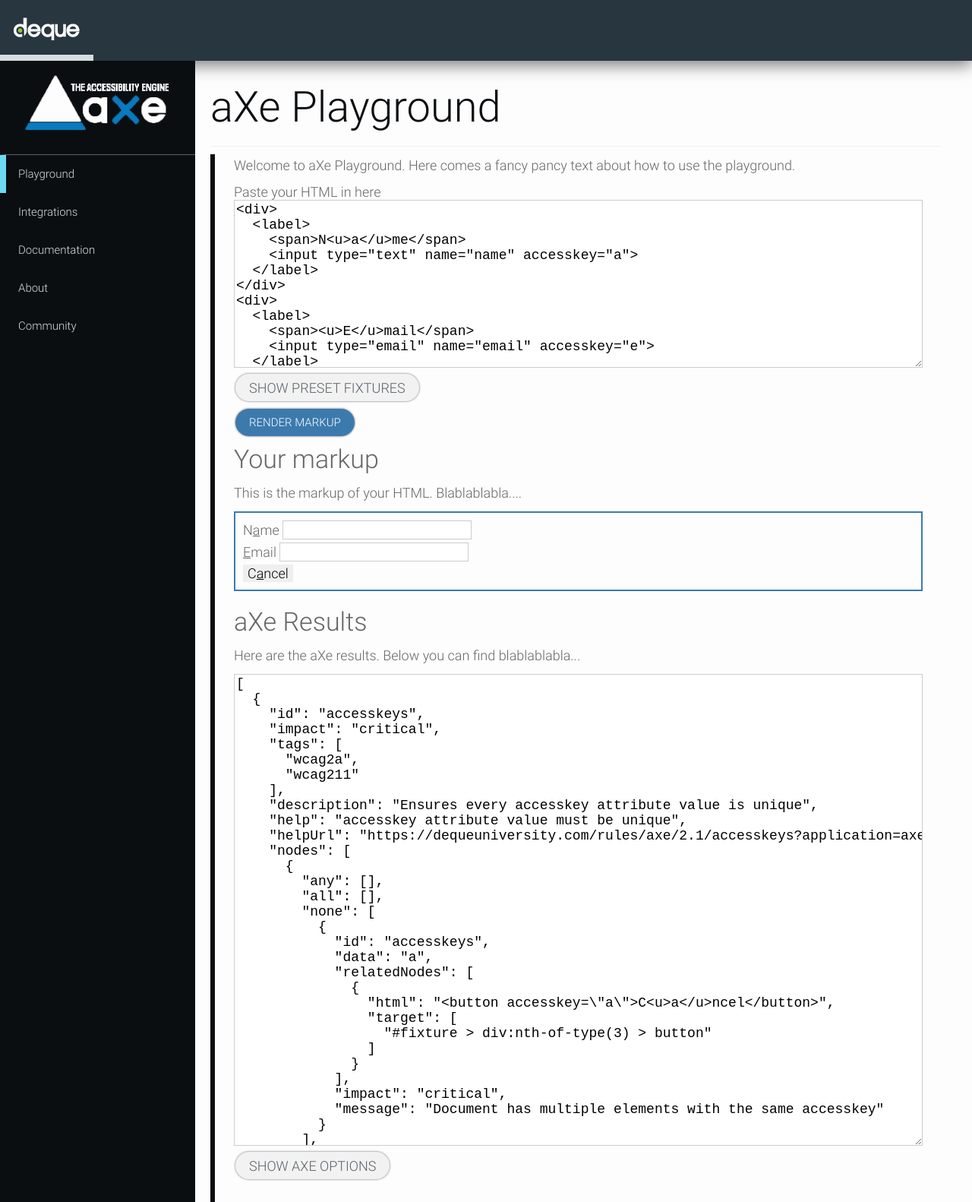
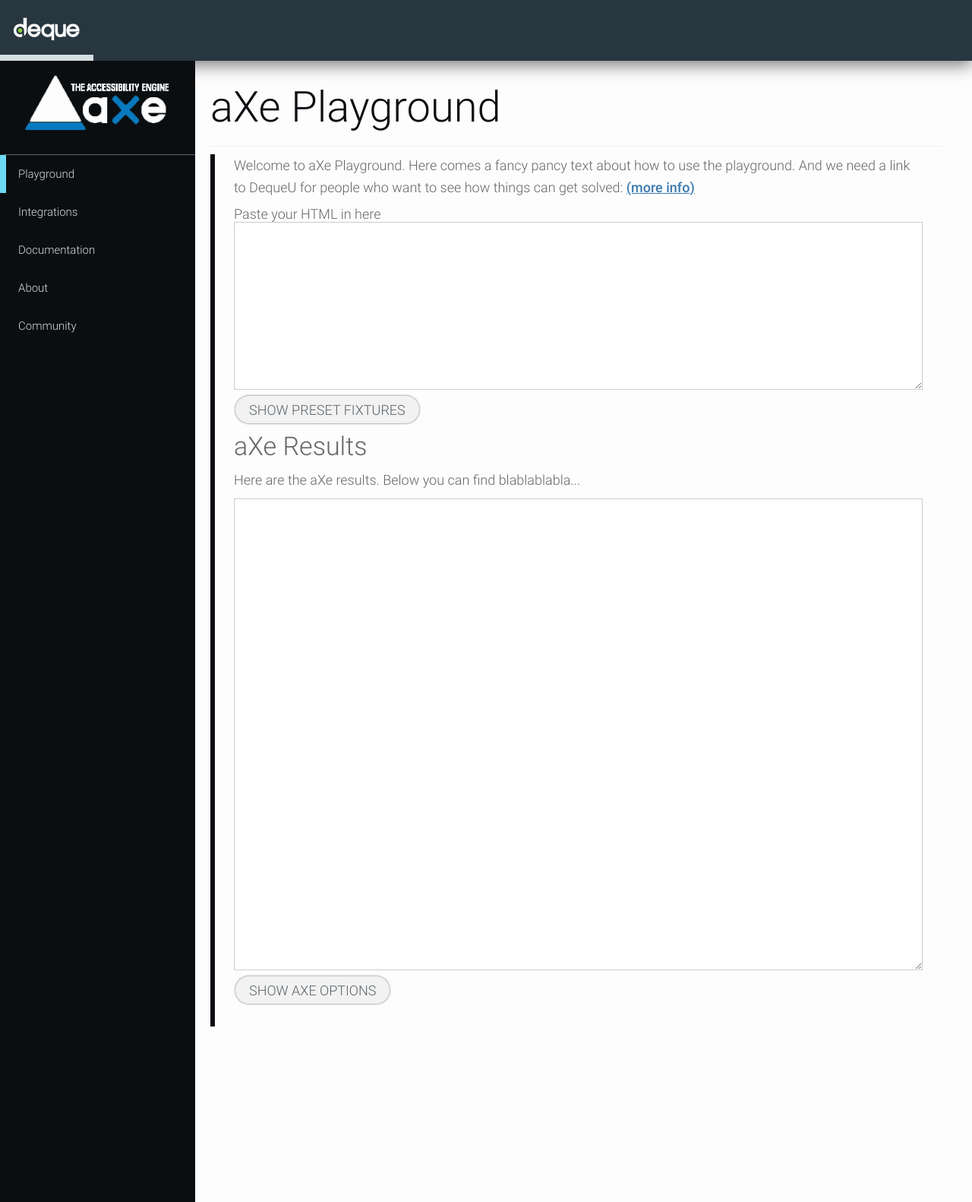
Before and after one commit to dequelabs/axe-website, a Jekyll site: the page built from playground/index.md, in a window 1280 px wide. Shown: the whole page at 76% size. Built offline with Jekyll 4.4.1, drawn with Linux system fonts in a browser that asks for light colours.

```diff
--- a/assets/styles/main.css
+++ b/assets/styles/main.css
@@ -84,6 +84,7 @@ strong {
   text-align: center;
   padding: 0px;
   width: 100%;
+  margin-bottom: 20px;
 }
 
 .allblocks a {
@@ -267,6 +268,10 @@ body .dqpl-main-content.dqpl-collapsed {
     width: 75px;
   }
 
+  .logo {
+    width: 110px !important;
+  }
+
   .page-content .dqpl-main-content.dqpl-collapsed {
     padding-top: 80px;
   }
@@ -287,6 +292,10 @@ body .dqpl-main-content.dqpl-collapsed {
   .examplelogo {
     height: 85px;
     width: 85px;
+  }
+
+  .logo {
+    width: 110px !important;
   }
 
   .page-content .dqpl-main-content.dqpl-collapsed {
@@ -316,6 +325,8 @@ body .dqpl-main-content.dqpl-collapsed {
     height: 100px;
     width: 100px;
   }
+
+
 }
 
 /* big screen desktop */
@@ -330,4 +341,6 @@ body .dqpl-main-content.dqpl-collapsed {
     height: 100px;
     width: 100px;
   }
+
+
 }
--- a/playground/index.md
+++ b/playground/index.md
@@ -3,23 +3,9 @@ layout: page
 title: aXe Playground
 ---
 <div>
-	<p> Welcome to aXe Playground. Here comes a fancy pancy text about how to use the playground.</p>
+	<p> Welcome to aXe Playground. Here comes a fancy pancy text about how to use the playground. And we need a link to DequeU for people who want to see how things can get solved: <a href="https://dequeuniversity.com/rules/axe/2.1/aria-required-children?application=axeChrome" target="_blank">(more info)</a></p>
 	<label id="edit-html-legend" for="markup">Paste your HTML in here</label>
-	<textarea class="prettyprint" id="markup" rows="10">&lt;div&gt;
-  &lt;label&gt;
-    &lt;span&gt;N&lt;u&gt;a&lt;/u&gt;me&lt;/span&gt;
-    &lt;input type="text" name="name" accesskey="a"&gt;
-  &lt;/label&gt;
-&lt;/div&gt;
-&lt;div&gt;
-  &lt;label&gt;
-    &lt;span&gt;&lt;u&gt;E&lt;/u&gt;mail&lt;/span&gt;
-    &lt;input type="email" name="email" accesskey="e"&gt;
-  &lt;/label&gt;
-&lt;/div&gt;
-&lt;div&gt;
-  &lt;button accesskey="a"&gt;C&lt;u&gt;a&lt;/u&gt;ncel&lt;/button&gt;
-&lt;/div&gt;
+	<textarea placeholder="Paste your HTML in here" class="prettyprint" id="markup" rows="10" >
 	</textarea>
 	<button class="area-trigger dqpl-button-secondary" data-area="preset-area" data-text="Preset Fixtures" aria-expanded="false" aria-controls="preset-area" type="button">
 		</button>
@@ -107,76 +93,17 @@ title: aXe Playground
 	<p class="clear"></p>
 	<button id="apply-preset" class="dqpl-button-primary" type="button">Apply Selected Preset</button>
 	</div>
-	<button id="render" class="dqpl-button-primary" type="button">Render Markup</button>
-	<h2>Your markup</h2>
-	<p>This is the markup of your HTML. Blablablabla....</p>
-	<div id="fixture">
-		<div>
-  		<label>
-    		<span>N<u>a</u>me</span>
-    		<input type="text" name="name" accesskey="a">
-  		</label>
-		</div>
-		<div>
-  		<label>
-    		<span><u>E</u>mail</span>
-    		<input type="email" name="email" accesskey="e">
-  		</label>
-		</div>
-		<div>
-  		<button accesskey="a">C<u>a</u>ncel</button>
-		</div>
-	</div>
 
 	<div>
 		<h2>aXe Results</h2>
 		<p>Here are the aXe results. Below you can find blablablabla...</p>
-		<textarea id="axe-results" rows="30" readonly="true">[
-  {
-    "id": "accesskeys",
-    "impact": "critical",
-    "tags": [
-      "wcag2a",
-      "wcag211"
-    ],
-    "description": "Ensures every accesskey attribute value is unique",
-    "help": "accesskey attribute value must be unique",
-    "helpUrl": "https://dequeuniversity.com/rules/axe/2.1/accesskeys?application=axeAPI",
-    "nodes": [
-      {
-        "any": [],
-        "all": [],
-        "none": [
-          {
-            "id": "accesskeys",
-            "data": "a",
-            "relatedNodes": [
-              {
-                "html": "&lt;button accesskey=\"a\"&gt;C&lt;u&gt;a&lt;/u&gt;ncel&lt;/button&gt;",
-                "target": [
-                  "#fixture &gt; div:nth-of-type(3) &gt; button"
-                ]
-              }
-            ],
-            "impact": "critical",
-            "message": "Document has multiple elements with the same accesskey"
-          }
-        ],
-        "impact": "critical",
-        "html": "&lt;input type=\"text\" name=\"name\" accesskey=\"a\"&gt;",
-        "target": [
-          "#fixture &gt; div:nth-of-type(1) &gt; label &gt; input"
-        ]
-      }
-    ]
-  }
-]
+		<textarea id="axe-results" rows="30" readonly="true" placeholder="Your aXe result">
 		</textarea>
 		<button class="area-trigger dqpl-button-secondary" data-area="options-area" data-text="aXe Options" aria-expanded="false" aria-controls="options-area" type="button">
 		</button>
 		<div class="hidden" id="options-area">
 			<h2>aXe Options</h2>
-			<p> Modify the options object below and click 'Analyze' to update the results. For more info, see <a href="https://github.com/dequelabs/axe-core/blob/master/doc/API.md#b-options-parameter">the aXe documentation for the Options parameter</a>.</p>
+			<p> Modify the options object below and click 'Analyze' to update the results. For more info, see <a href="https://github.com/dequelabs/axe-core/blob/master/doc/API.md#b-options-parameter" target="_blank">the aXe documentation for the Options parameter</a>.</p>
 			<label for="config-textarea">Edit Options</label>
 			<textarea id="config-textarea" rows="8"></textarea>
 			<button id="analyze" class="dqpl-button-primary" type="button">Update Results</button>
```
Also changed, not shown: Notes.md (deleted, +0 -84 lines), examples/index.md (+37 -6 lines), assets/images/cucumber.png, assets/images/cucumberjava.png (added), assets/images/cucumberruby.png (added), assets/images/hamcrest.png (added), assets/images/java.png (added), assets/images/jenkins.png (added), assets/images/rspec.png (added), assets/images/ruby.png (added), assets/images/sonarqube.png (added).
